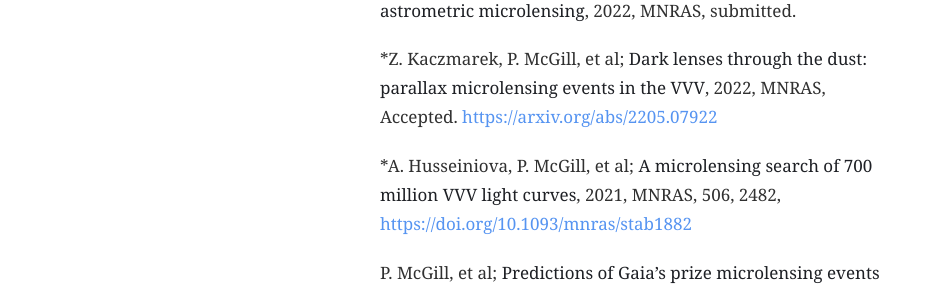
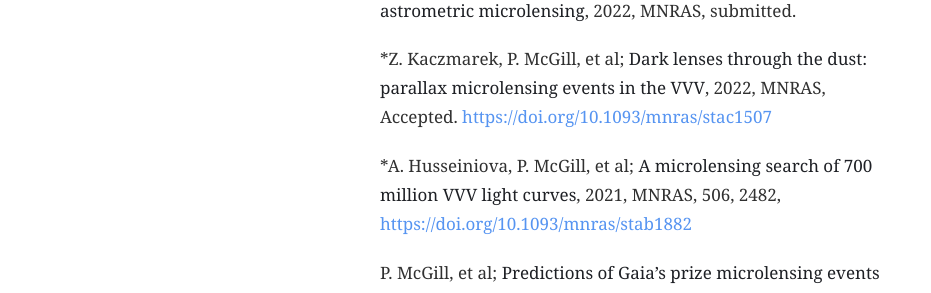
Before and after one commit to astrophpeter/astrophpeter.github.io, a Jekyll site: the page built from publications.md, in a window 1280 px wide. Shown: the part 597-890 px from the top of the page, without its empty margins (0-931 px from the left). Built offline with Jekyll 4.4.1, drawn with Linux system fonts in a browser that asks for light colours; nearby versions of some CDN libraries; some of the changed lines change nothing that is shown.

Commit message:
Update publications.md

```diff
--- a/publications.md
+++ b/publications.md
@@ -11,7 +11,7 @@
 
 *P. McGill, et al; **First semi-empirical test of the white dwarf mass-radius relationship using a single white dwarf via astrometric microlensing**, 2022, MNRAS, submitted. []()
 
-*Z. Kaczmarek, P. McGill, et al; **Dark lenses through the dust: parallax microlensing events in the VVV**, 2022, MNRAS, Accepted. [https://arxiv.org/abs/2205.07922](https://arxiv.org/abs/2205.07922)
+*Z. Kaczmarek, P. McGill, et al; **Dark lenses through the dust: parallax microlensing events in the VVV**, 2022, MNRAS, Accepted. [https://doi.org/10.1093/mnras/stac1507](https://doi.org/10.1093/mnras/stac1507)
 
 *A. Husseiniova, P. McGill, et al; **A microlensing search of 700 million VVV light curves**, 2021, MNRAS, 506, 2482,
 [https://doi.org/10.1093/mnras/stab1882](https://doi.org/10.1093/mnras/stab1882)
```
